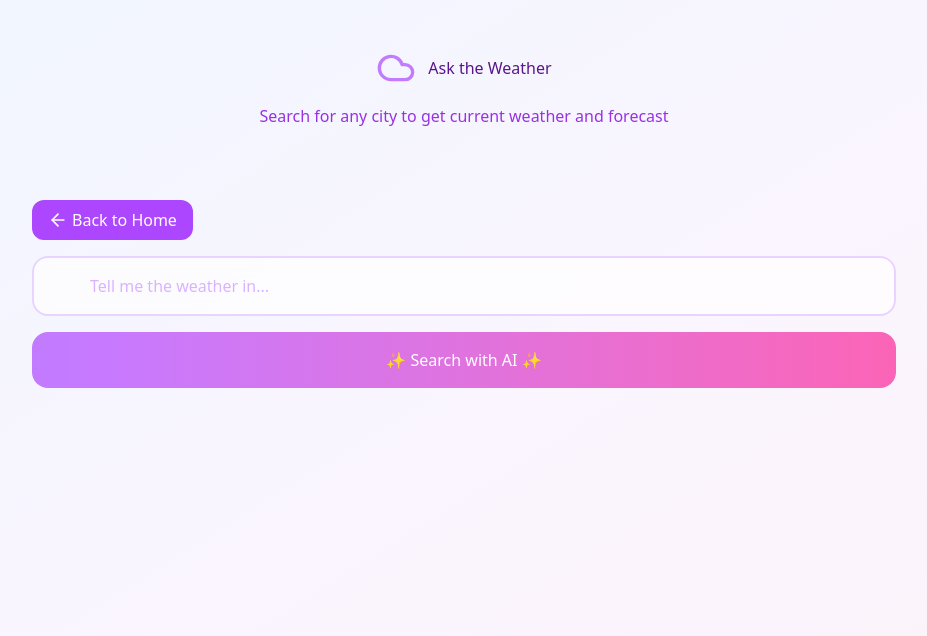
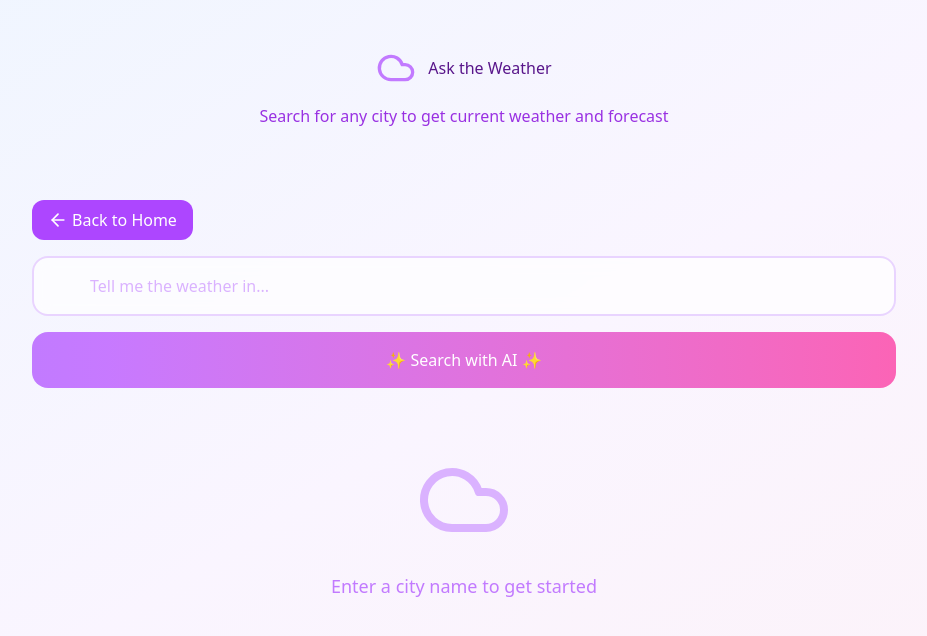
Before and after one commit to nadinestrella/askTheWeather, a React (Vite) app: page /ia in a window 1280 px wide. Shown: the top 636 px of the page, without its empty margins (176-1103 px from the left). Built offline with nearby package versions, Linux system fonts and the light colour scheme; no server answers.

Commit message:
added welcomeState component

```diff
--- /dev/null
+++ b/src/components/WelcomeState.tsx
@@ -0,0 +1,12 @@
+import { Cloud } from 'lucide-react';
+
+export function WelcomeState() {
+  return (
+    <div className="mt-16 text-center">
+      <Cloud className="w-24 h-24 mx-auto text-purple-300 mb-6" />
+      <p className="text-purple-400 text-lg">
+        Enter a city name to get started
+      </p>
+    </div>
+  );
+}
--- a/src/pages/AIPage.tsx
+++ b/src/pages/AIPage.tsx
@@ -5,6 +5,7 @@ import { Link } from 'react-router-dom';
 import { Loading } from '../components/Loading';
 import { ErrorMessage } from '../components/ErrorMessage';
 import { SearchBar } from '../components/SearchBar';
+import { WelcomeState } from '../components/WelcomeState';
 
 const genAI = new GoogleGenerativeAI(import.meta.env.VITE_GEMINI_API_KEY);
 
@@ -57,15 +58,21 @@ function AIPage() {
         buttonText="✨ Search with AI ✨"
         placeholder="Tell me the weather in..."
       />
+      {/* Welcome State */}
+      {!answer && !loading && !error && <WelcomeState />}
 
+      {/* Error  */}
+      {error && <ErrorMessage error={error} />}
+
+      {/* Loading State */}
+      {loading && <Loading />}
+
+      {/* Answer Display */}
       {answer && (
         <div className="bg-white/70 backdrop-blur-sm rounded-3xl p-8 shadow-lg border border-purple-100 mt-6">
           <h2 className="text-purple-900 mb-2">{answer}</h2>
         </div>
       )}
-      {error && <ErrorMessage error={error} />}
-
-      {loading && <Loading />}
     </div>
   );
 }
--- a/src/pages/HomePage.tsx
+++ b/src/pages/HomePage.tsx
@@ -1,4 +1,3 @@
-import { Cloud } from 'lucide-react';
 import { SearchBar } from '../components/SearchBar';
 import { WeatherDisplay } from '../components/WeatherDisplay';
 import { useEffect, useState } from 'react';
@@ -6,6 +5,7 @@ import { useEffect, useState } from 'react';
 import { Link } from 'react-router-dom';
 import { Loading } from '../components/Loading';
 import { ErrorMessage } from '../components/ErrorMessage';
+import { WelcomeState } from '../components/WelcomeState';
 
 export interface WeatherData {
   city: string;
@@ -123,23 +123,17 @@ function HomePage() {
         loading={loading}
         buttonText="Search Weather"
       />
+      {/* Welcome State */}
+      {!weatherData && !loading && !error && <WelcomeState />}
+
+      {/* Error  */}
       {error && <ErrorMessage error={error} />}
-
-      {/* Weather Display */}
-      {weatherData && !loading && <WeatherDisplay weatherData={weatherData} />}
 
       {/* Loading State */}
       {loading && <Loading />}
 
-      {/* Welcome State */}
-      {!weatherData && !loading && !error && (
-        <div className="mt-16 text-center">
-          <Cloud className="w-24 h-24 mx-auto text-purple-300 mb-6" />
-          <p className="text-purple-400 text-lg">
-            Enter a city name to get started
-          </p>
-        </div>
-      )}
+      {/* Weather Display */}
+      {weatherData && !loading && <WeatherDisplay weatherData={weatherData} />}
     </div>
   );
 }
```
